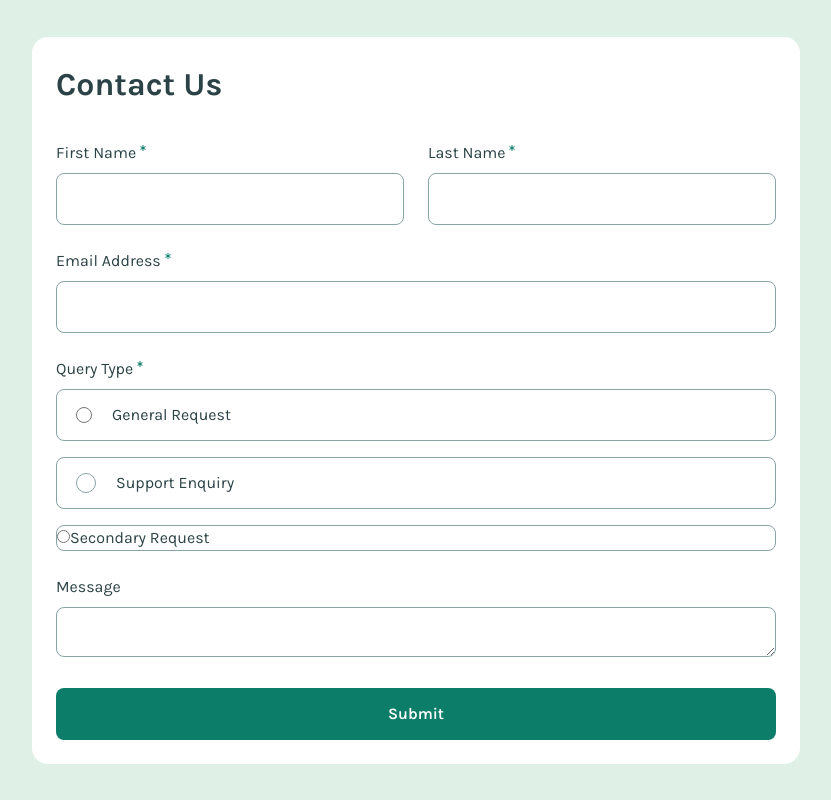
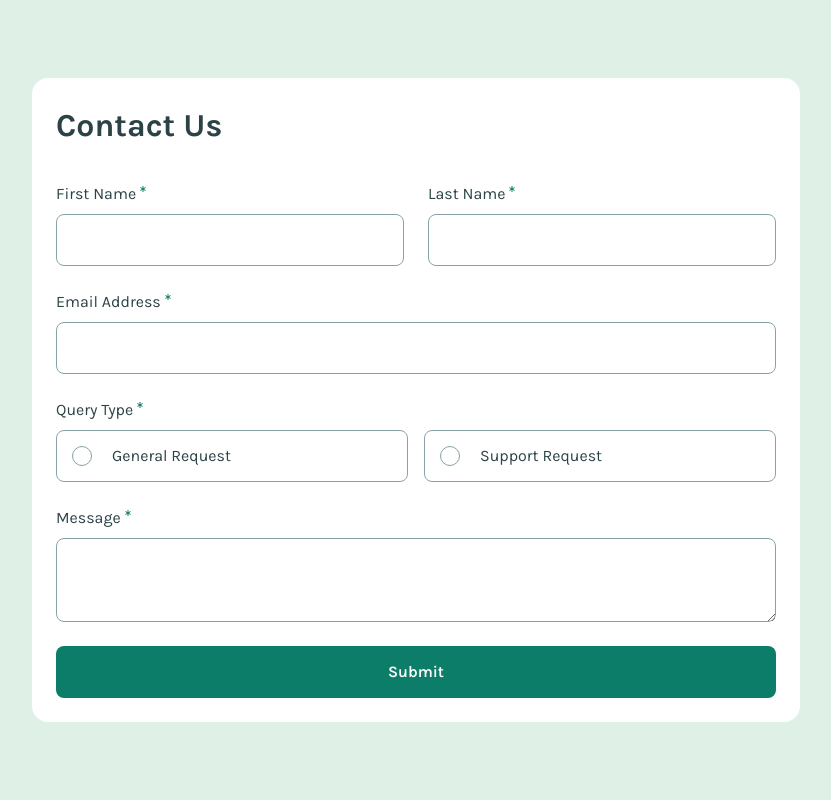
Before and after one commit to MattPahuta/contact-form-component, a React (Vite) app: page / in a window 1280 px wide. Shown: the whole page, without its empty margins (224-1055 px from the left). Built offline with nearby package versions, Linux system fonts and the light colour scheme.

Commit message:
Add TextareaInput, update styles for existing inputs

```diff
--- a/index.html
+++ b/index.html
@@ -4,7 +4,7 @@
     <meta charset="UTF-8" />
     <link rel="icon" type="image/svg+xml" href="/vite.svg" />
     <meta name="viewport" content="width=device-width, initial-scale=1.0" />
-    <title>Vite + React</title>
+    <title>Contact Us</title>
   </head>
   <body class="min-h-screen flex flex-col justify-center px-4 sm:px-6 font-karla text-brand-grey-900">
     <div id="root"></div>
--- a/src/components/ContactForm.jsx
+++ b/src/components/ContactForm.jsx
@@ -1,6 +1,7 @@
 import { useState } from "react";
 import Input from "./inputs/Input";
 import RadioFieldset from "./inputs/RadioFieldset";
+import TextareaInput from "./inputs/TextareaInput";
 import CheckboxInput from "./inputs/CheckboxInput";
 
 function ContactForm() {
@@ -51,20 +52,8 @@ function ContactForm() {
         required
         colSpanFull
       />
-      <RadioFieldset />
-
-      <div className="space-y-2 sm:col-span-full">
-        <label htmlFor="message" className="block text-base">
-          Message
-        </label>
-        <textarea
-          name="message"
-          id="message"
-          className="w-full border border-brand-grey-500 rounded-lg"></textarea>
-      </div>
-
-
-
+      <RadioFieldset legend="Query Type" onChange={handleChange} />
+      <TextareaInput label="Message" name="message" value={formData.message} onChange={handleChange} required />
       <button className="py-3.5 col-span-full bg-brand-green-600 text-white font-semibold rounded-lg cursor-pointer">Submit</button>
     </form>
   );
--- a/src/components/inputs/Input.jsx
+++ b/src/components/inputs/Input.jsx
@@ -21,7 +21,11 @@ function Input({
       <label htmlFor="firstName" className="flex text-base">
         {label}
         {required && (
-          <FaAsterisk aria-focusable="false" className="size-1.5 m-1 fill-brand-green-600 inline-block" />
+          <FaAsterisk
+            focusable="false"
+            aria-hidden="true"
+            className="size-1.5 m-1 fill-brand-green-600 inline-block"
+          />
         )}
       </label>
       <input
@@ -31,7 +35,7 @@ function Input({
         value={value}
         onChange={onChange}
         required={required}
-        className="block w-full rounded-lg bg-white px-4 py-3.5 text-base text-brand-grey-900 outline-1 -outline-offset-1 outline-brand-grey-500 focus:outline-2 focus:-outline-offset-2 focus:outline-brand-green-600"
+        className="block w-full rounded-lg bg-white px-4 py-3.5 text-base outline-1 -outline-offset-1 outline-brand-grey-500 focus:-outline-2 focus:-outline-offset-2 focus:outline-brand-green-600 focus:ring-2 focus:ring-brand-green-600/40"
       />
     </div>
   );
--- a/src/components/inputs/RadioFieldset.jsx
+++ b/src/components/inputs/RadioFieldset.jsx
@@ -1,38 +1,31 @@
 import RadioInput from './RadioInput';
 import { FaAsterisk } from 'react-icons/fa';
 
-function RadioFieldset() {
+function RadioFieldset({legend, onChange}) {
   return (
     <fieldset className="space-y-2 sm:col-span-full">
       <legend className="flex text-base space-y-2">
-        Query Type
+        {legend}
         <FaAsterisk
-          aria-focusable="false"
+          focusable="false"
           className="size-1.5 m-1 fill-brand-green-600 inline-block"
         />
       </legend>
-      <div className="grid gap-4">
-        <label className="text-base text-brand-grey-900 flex items-center gap-5 pl-5 py-3.5 outline-1 -outline-offset-1 outline-brand-grey-500 focus:outline-2 focus:-outline-offset-2 focus:outline-brand-green-600 rounded-lg hover:cursor-pointer">
-          <input
-            id="general"
-            type="radio"
+      <div className="grid gap-4 sm:grid-cols-2">
+        <RadioInput
+          label="General Request"
           name="query"
           value="general"
-            className="size-4"
+          onChange={onChange}
+          required
         />
-          <span>General Request</span>
-        </label>
-        <label className="text-base text-brand-grey-900 flex items-center gap-5 pl-5 py-3.5 outline-1 -outline-offset-1 outline-brand-grey-500 focus:outline-2 focus:-outline-offset-2 focus:outline-brand-green-600 rounded-lg hover:cursor-pointer">
-          <input
-            id="support"
-            type="radio"
+        <RadioInput
+          label="Support Request"
           name="query"
           value="support"
-            className="relative size-5 appearance-none rounded-full border border-brand-grey-500 bg-white before:absolute before:inset-1 before:rounded-full before:bg-brand-green-600 not-checked:before:hidden checked:border-brand-green-600 checked:bg-brand-green-200 checked:border-2 focus-visible:outline-2 focus-visible:outline-offset-2 focus-visible:outline-brand-green-600 forced-colors:appearance-auto forced-colors:before:hidden"
+          onChange={onChange}
+          required
         />
-          <span>Support Enquiry</span>
-        </label>
-        <RadioInput />
       </div>
     </fieldset>
   );
--- a/src/components/inputs/RadioInput.jsx
+++ b/src/components/inputs/RadioInput.jsx
@@ -1,28 +1,15 @@
-function RadioInput() {
+function RadioInput({label, name, value, onChange, required = false}) {
   return (
-    // <label className="text-base text-brand-grey-900 flex items-center gap-5 pl-5 py-3.5 outline-1 -outline-offset-1 outline-brand-grey-500 focus:outline-2 focus:-outline-offset-2 focus:outline-brand-green-600 rounded-lg hover:cursor-pointer">
-    //   <input
-    //     type="radio"
-    //     name="query"
-    //     value="general"
-    //     className="relative size-5 appearance-none rounded-full border border-brand-grey-500 bg-white before:absolute before:inset-1 before:rounded-full before:bg-brand-green-600 not-checked:before:hidden checked:border-brand-green-600 checked:bg-brand-green-200 checked:border-2 focus-visible:outline-2 focus-visible:outline-offset-2 focus-visible:outline-brand-green-600 forced-colors:appearance-auto forced-colors:before:hidden"
-    //   />
-    //   <span>General Request</span>
-    // </label>
-    // <div className="form-group border border-brand-grey-500 rounded-lg focus:outline-brand-green-600">
-    //   <input type="radio" id="secondary" name="query" value="secondary" required />
-    //   <label htmlFor="secondary">Secondary Request</label>
-    // </div>
-
-    <label
-      className="border border-brand-grey-500 rounded-lg has-checked:bg-brand-green-200 has-checked:ring-brand-green-600">
+    <label className="flex items-center gap-5 rounded-lg bg-white px-4 py-3.5 cursor-pointer outline-1 -outline-offset-1 outline-brand-grey-500 has-checked:bg-brand-green-200 has-checked:outline-brand-green-600 has-focus:-outline-2 has-focus:-outline-offset-2 has-focus:outline-brand-green-600 has-focus:ring-2 has-focus:ring-brand-green-600/40">
       <input
         type="radio"
-        name="query"
-        value="secondary"
-        className=""
+        name={name}
+        value={value}
+        required={required}
+        onChange={onChange}
+        className="relative size-5 appearance-none rounded-full outline -outline-offset-1 outline-brand-grey-500 before:absolute before:inset-1 before:rounded-full before:bg-brand-green-600 not-checked:before:hidden checked:border-brand-green-600 checked:bg-brand-green-200 checked:border-2 checked:outline-brand-green-600 focus-visible:border focus-visible:outline-brand-green-600 forced-colors:appearance-auto forced-colors:before:hidden"
       />
-      Secondary Request
+      {label}
     </label>
   );
 }
--- a/src/components/inputs/TextareaInput.jsx
+++ b/src/components/inputs/TextareaInput.jsx
@@ -0,0 +1,27 @@
+import { FaAsterisk } from 'react-icons/fa';
+
+function TextareaInput({label, name, value, onChange, required = false}) {
+  return (
+    <div className="grid space-y-2 sm:col-span-full">
+      <label htmlFor={name} className="flex text-base">
+        {label}
+        {required && (
+          <FaAsterisk
+            focusable="false"
+            aria-hidden="true"
+            className="size-1.5 m-1 fill-brand-green-600 inline-block"
+          />
+        )}
+      </label>
+      <textarea
+        name={name}
+        value={value}
+        id={name}
+        onChange={onChange}
+        required={required}
+        className="block w-full rounded-lg bg-white px-4 py-3.5 text-base sm:text-lg outline-1 -outline-offset-1 outline-brand-grey-500 focus:-outline-2 focus:-outline-offset-2 focus:outline-brand-green-600 focus:ring-2 focus:ring-brand-green-600/40"></textarea>
+    </div>
+  );
+}
+
+export default TextareaInput;
```
Also changed, not shown: 1 other file (tests, documents, lock files or other folders). Lines whose indentation alone changed are shown as unchanged.
